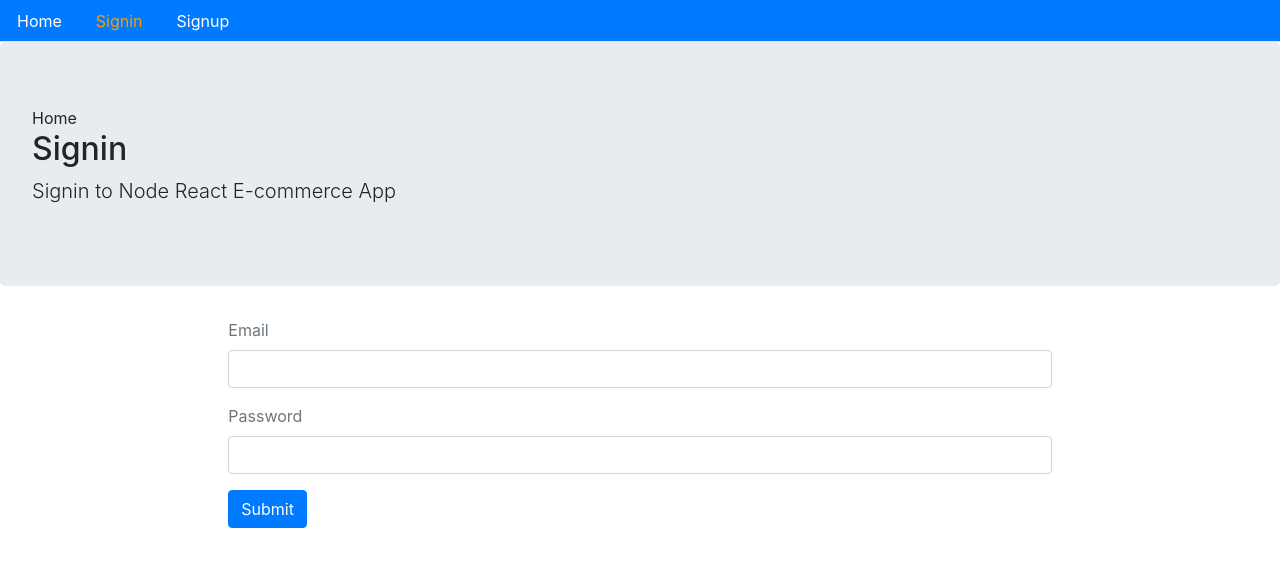
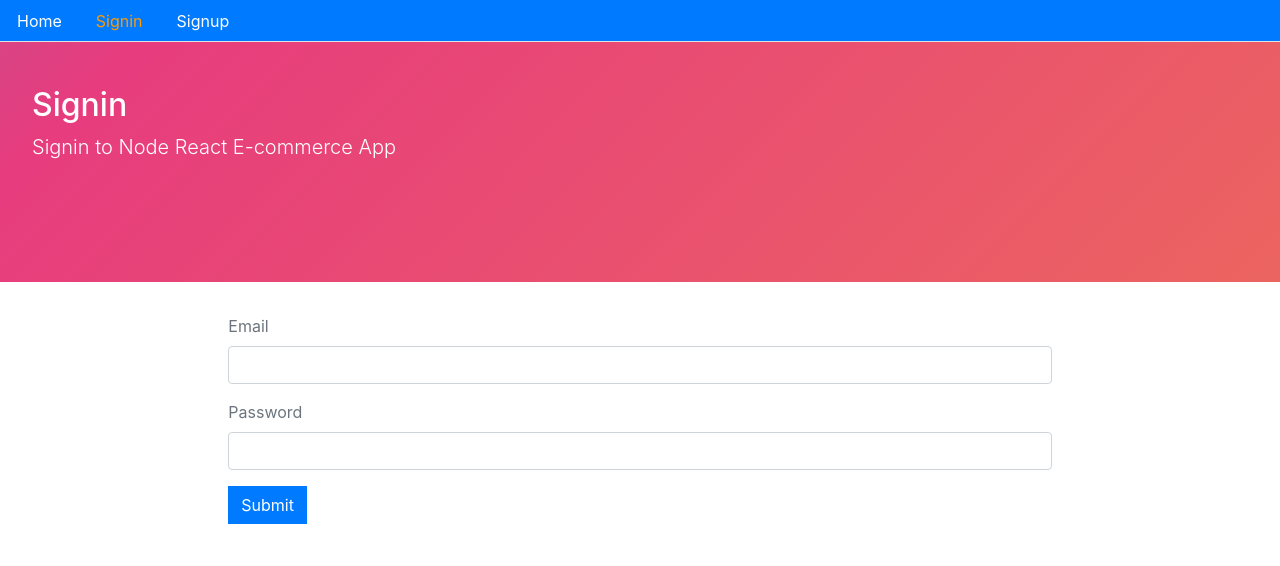
Before and after one commit to MihaiGitHub/eCommerce, a React (Create React App) app in the folder client/: page /signin in a window 1280 px wide. Shown: the top 566 px of the page. Built offline with nearby package versions, Linux system fonts and the light colour scheme; no server answers.

Commit message:
Create app stylesheet

```diff
--- a/client/src/core/Card.js
+++ b/client/src/core/Card.js
@@ -12,7 +12,7 @@
                     <p>{product.description}</p>
                     <p>${product.price}</p>
                     <Link to="/">
-                        <button className="btn btn-outline-primary mt-2 mb-2">
+                        <button className="btn btn-outline-primary mt-2 mb-2 mr-2">
                             View Product
                         </button>
                     </Link>
--- a/client/src/core/Layout.js
+++ b/client/src/core/Layout.js
@@ -1,10 +1,11 @@
 import React from 'react';
 import Menu from './Menu';
+import "../styles.css";
 
 const Layout = ({ title = 'Title', description = 'Description', className, children }) => (
     <div>
         <Menu />
-        <div className="jumbotron">Home
+        <div className="jumbotron">
             <h2>{title}</h2>
             <p className="lead">{description}</p>
         </div>
--- /dev/null
+++ b/client/src/styles.css
@@ -0,0 +1,76 @@
+/**
+* border radius
+**/
+
+.btn, .jumbotron, .nav :hover {
+    border-radius: 0px;
+}
+
+/**
+* product image on card
+**/
+
+.product-img {
+    min-height: 100px;
+}
+
+.jumbotron h2 {
+    margin-top: -20px;
+}
+
+@media only screen and (max-width: 600px){
+    .jumbotron h2 {
+        margin-top: 10px;
+    }
+}
+
+/**
+* jumbotron animation
+**/
+
+.jumbotron {
+    width: 30wh;
+    height: 30vh;
+    color: #fff;
+    background: linear-gradient(-45deg, #ee7752, #e73c7e, #23a6d5, #23d5ab);
+    background-size: 400% 400%;
+    -webkit-animation: Gradient 15s ease infinite;
+    -moz-animation: Gradient 15s ease infinite;
+    animation: Gradient 15s ease infinite;
+}
+
+@-webkit-keyframes Gradient {
+    0% {
+        background-position: 0% 50%;
+    }
+    50% {
+        background-position: 100% 50%;
+    }
+    100% {
+        background-position: 0% 50%;
+    }
+}
+
+@-moz-keyframes Gradient {
+    0% {
+        background-position: 0% 50%;
+    }
+    50% {
+        background-position: 100% 50%;
+    }
+    100% {
+        background-position: 0% 50%;
+    }
+}
+
+@keyframes Gradient {
+    0% {
+        background-position: 0% 50%;
+    }
+    50% {
+        background-position: 100% 50%;
+    }
+    100% {
+        background-position: 0% 50%;
+    }
+}
```
